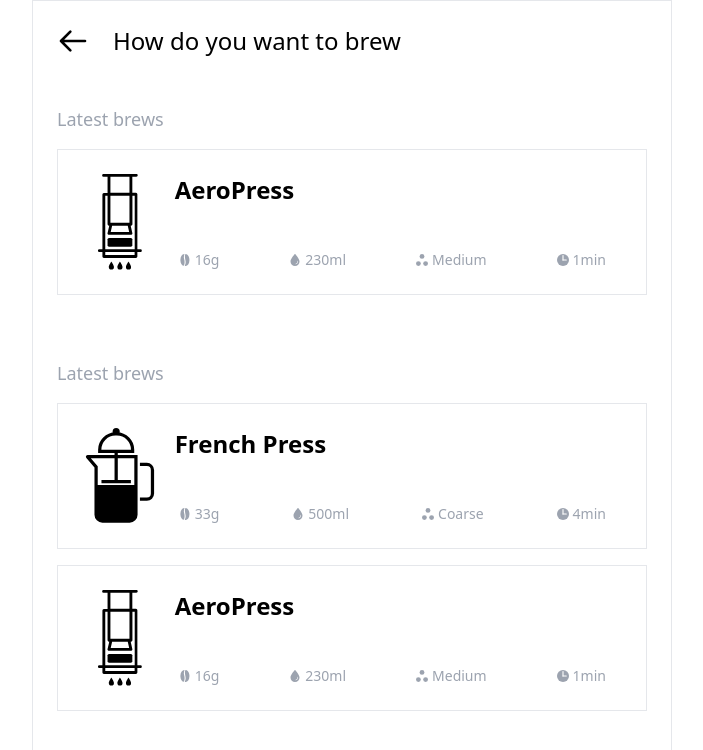
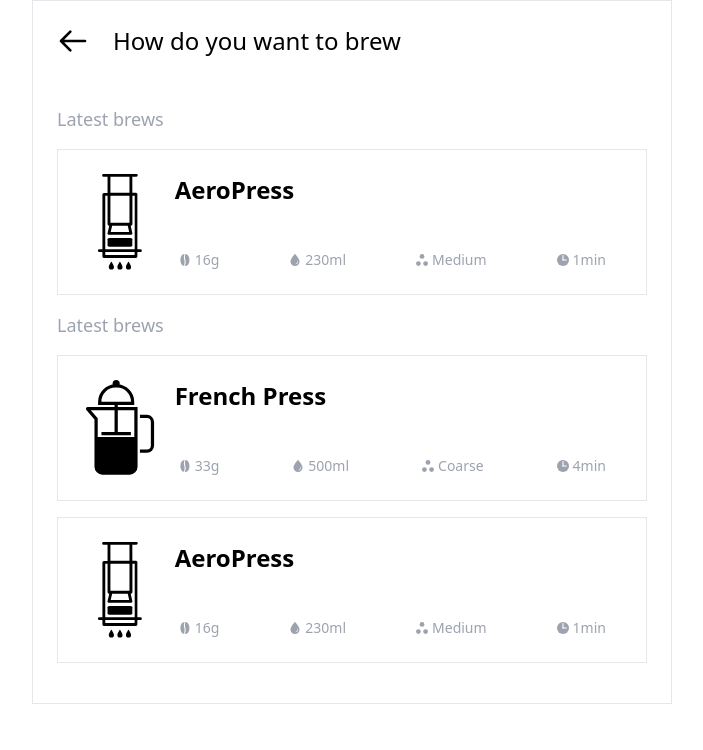
Before and after one commit to kami6800/eksamen, a Vue app: page /brew in a window 1280 px wide. Shown: the top 750 px of the page, without its empty margins (288-991 px from the left). Built offline with nearby package versions, Linux system fonts and the light colour scheme.

Commit message:
add hover/transition and fix mouse pointer

```diff
--- a/src/components/BaseCard.vue
+++ b/src/components/BaseCard.vue
@@ -1,5 +1,6 @@
 <template>
-    <div class="border my-4 p-6 cursor-pointer">
+    <div class="border my-4 p-6 transition duration-150
+                hover:shadow-lg">
         <slot></slot>
     </div>
 </template>
--- a/src/components/BeanCard.vue
+++ b/src/components/BeanCard.vue
@@ -1,5 +1,6 @@
 <template>
-    <base-card @click="selectBeans">
+    <router-link @click.prevent="selectBeans" to="/latest">
+    <base-card>
         <h3 class="font-bold text-3xl uppercase">{{name}}</h3>
         <h4 class="text-gray-600 text-sm">{{company}}</h4>
         <p class="my-8 text-gray-600">{{description}}</p>
@@ -22,6 +23,7 @@
             </div>
         </div>
     </base-card>
+    </router-link>
 </template>
 
 <script>
--- a/src/components/BottomNav.vue
+++ b/src/components/BottomNav.vue
@@ -14,7 +14,8 @@
         </div>
     </div>
     <div class="fixed w-full left-0 rigth-0 bottom-3 text-center">
-        <router-link class="bg-yellow-200 p-4 rounded-full m-0 m-auto block h-24 w-24 border-8 border-white" to="/beans">
+        <router-link class="bg-yellow-200 p-4 rounded-full m-0 m-auto block h-24 w-24 border-8 border-white transition duration-200
+                            hover:bg-yellow-100 hover:text-gray-400" to="/beans">
             <svg xmlns="http://www.w3.org/2000/svg" fill="none" viewBox="0 0 24 24" stroke="currentColor">
                 <path stroke-linecap="round" stroke-linejoin="round" stroke-width="2" d="M12 6v6m0 0v6m0-6h6m-6 0H6" />
             </svg>
--- a/src/components/CoffeeCard.vue
+++ b/src/components/CoffeeCard.vue
@@ -1,5 +1,6 @@
 <template>
-  <base-card @click="clickCoffee" class="flex">
+<router-link @click.prevent="clickCoffee" to="/latest">
+  <base-card class="flex">
     <svg class="w-24 h-24">
       <use v-bind:href="`#${type}`" />
     </svg>
@@ -15,6 +16,7 @@
     :time="time"></recipe-widget>
     </div>
   </base-card>
+</router-link>
 </template>
 
 <script>
--- a/src/pages/LatestBrews.vue
+++ b/src/pages/LatestBrews.vue
@@ -7,7 +7,7 @@
         </svg>
     </base-header>
     <p class="text-gray-400 font-medium text-lg">Latest brews</p>
-    <coffee-card v-for="brew in latestBrews"
+    <coffee-card class="cursor-default" v-for="brew in latestBrews"
     :key="brew.id"
     v-bind="brew"></coffee-card>
 
```
